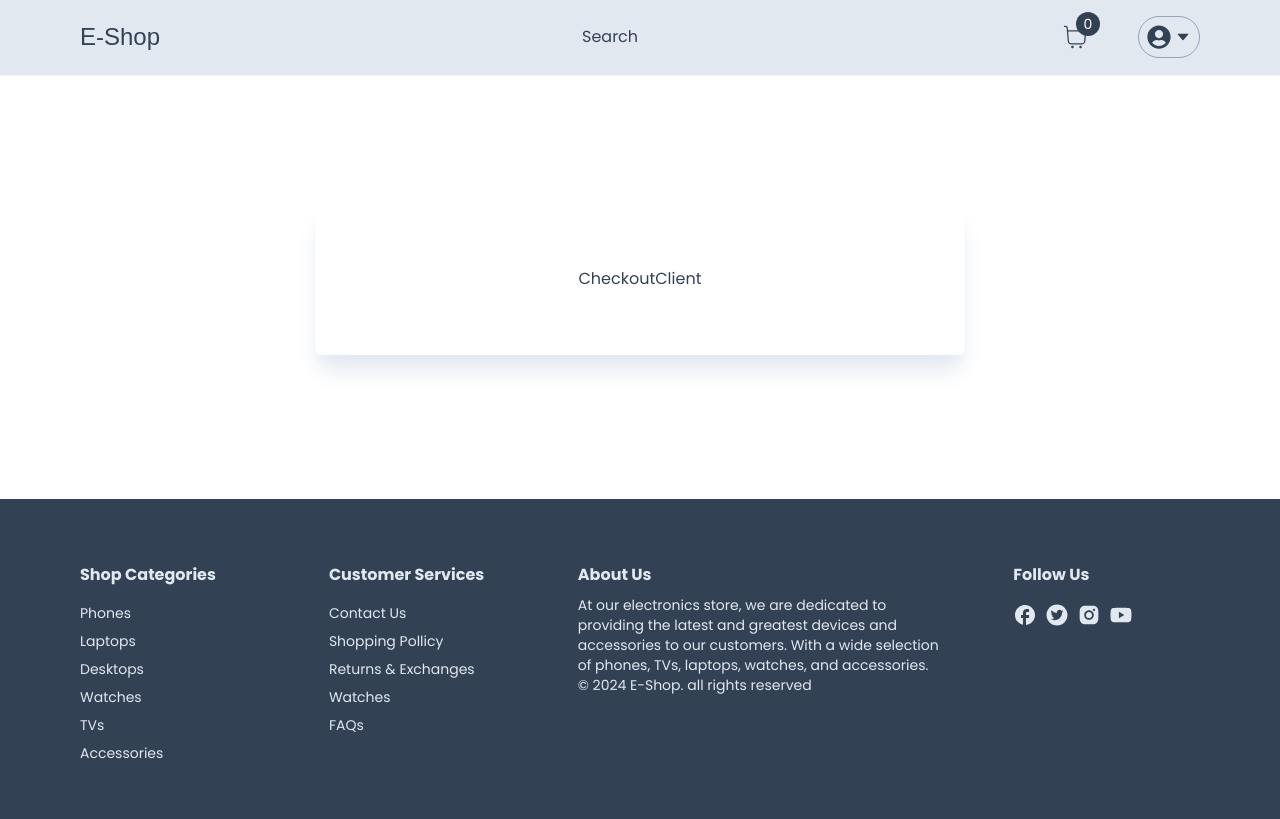
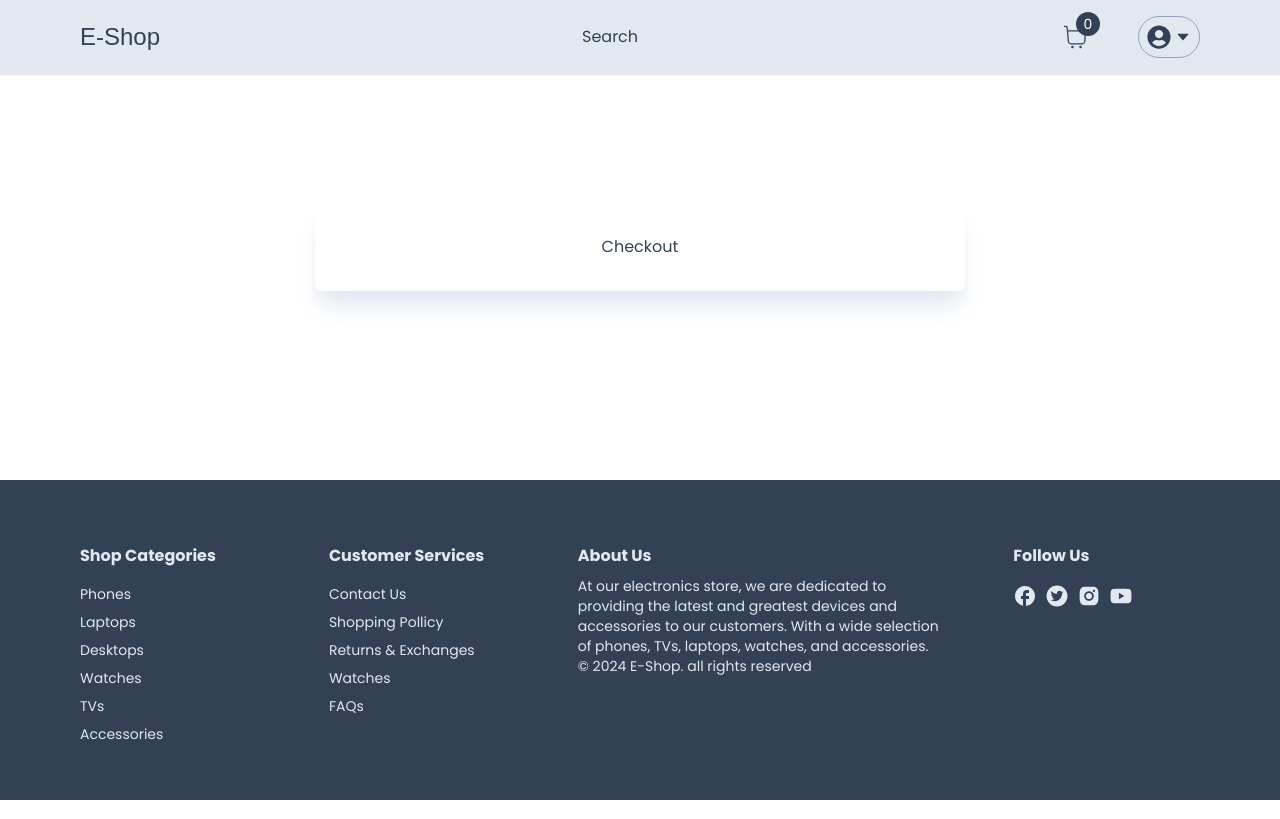
Before and after one commit to Alek30k/E-shop, a Next.js app: page /checkout in a window 1280 px wide. Built offline with nearby package versions, Linux system fonts and the light colour scheme; no server answers; a web font is replaced by a local one.

Commit message:
last commit

```diff
--- a/app/checkout/CheckoutClient.tsx
+++ b/app/checkout/CheckoutClient.tsx
@@ -1,5 +1,20 @@
+"use client";
+
+import { useCart } from "@/hooks/useCart";
+import { useEffect, useState } from "react";
+
 const CheckoutClient = () => {
-  return <div className="p-8">CheckoutClient</div>;
+  const { cartProducts, paymentIntent, handleSetPaymentIntent } = useCart();
+  const [loading, setLoading] = useState(false);
+  const [error, setError] = useState(false);
+
+  useEffect(() => {
+    //create a paymentintent as soon as the page loads
+    if (cartProducts) {
+    }
+  }, [cartProducts, paymentIntent]);
+
+  return <>Checkout</>;
 };
 
 export default CheckoutClient;
```
